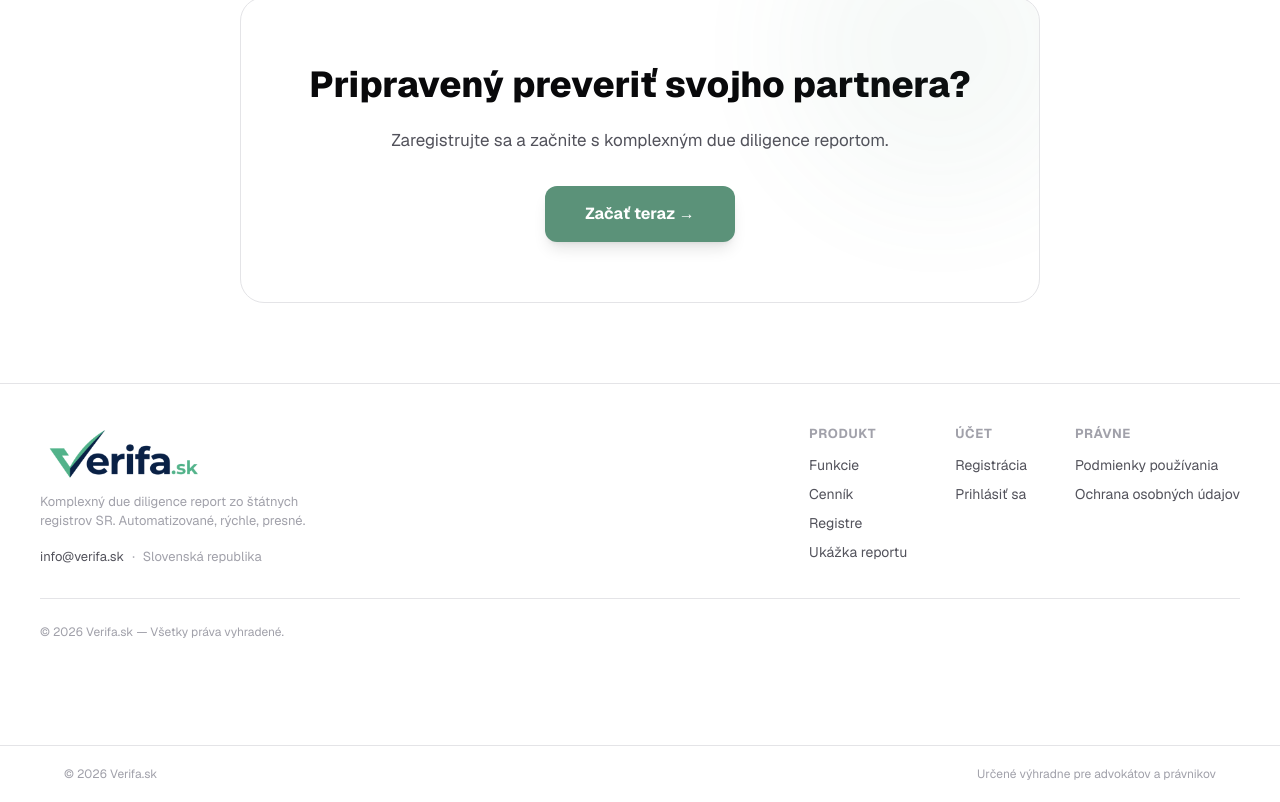
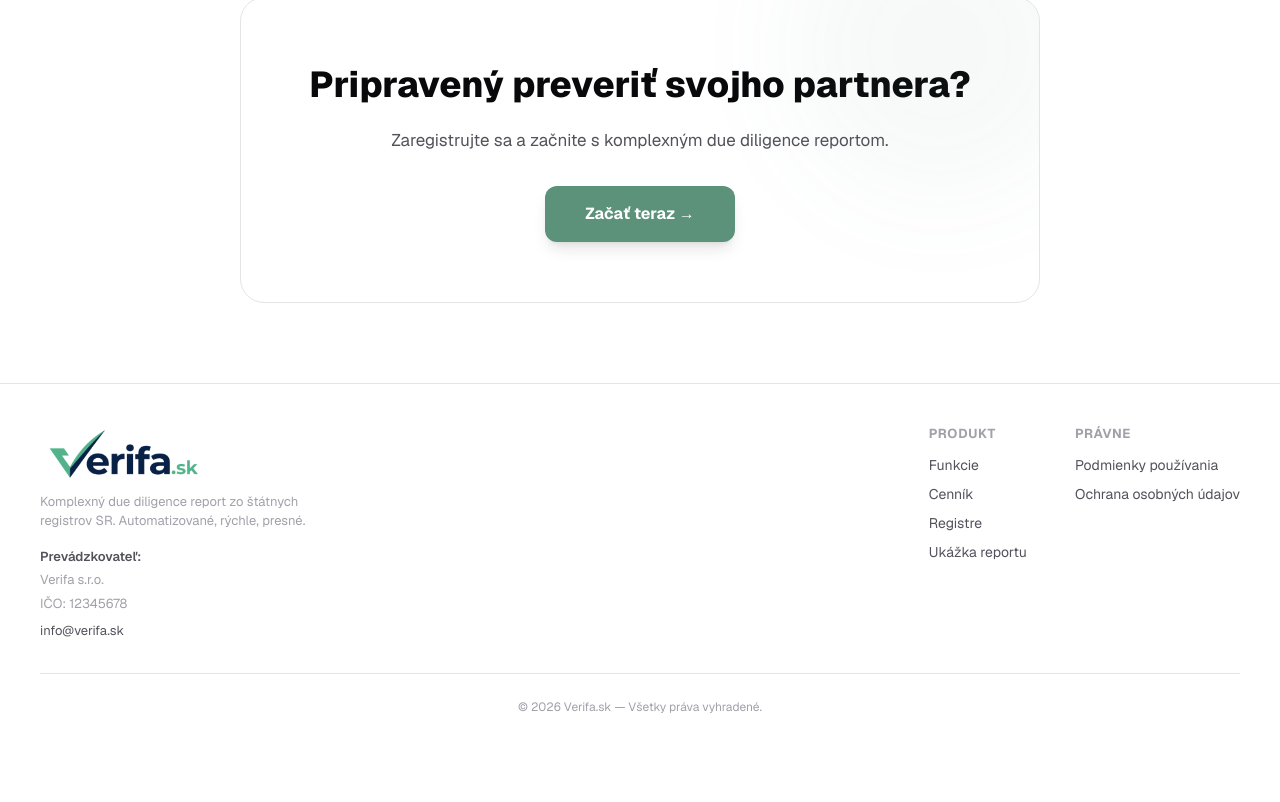
Before and after one commit to dusan02/scripta, a Next.js app in the folder frontend/: page / in a window 1280 px wide. Shown: the part 6248-7050 px from the top of the page. After the commit the page ends 7004 px from the top, so only its background shows below. Built offline with nearby package versions, Linux system fonts and the light colour scheme.

Commit message:
fix: hide global Footer on landing page, restructure footer — 2 columns, company info, remove double copyright + advokáti text

```diff
--- a/frontend/src/app/page.tsx
+++ b/frontend/src/app/page.tsx
@@ -643,10 +643,11 @@ export default function LandingPage() {
               <Logo size="md" />
             </div>
             <p style={{ fontSize: 13, color: "var(--text-muted)", maxWidth: 300, marginBottom: 16 }}>Komplexný due diligence report zo štátnych registrov SR. Automatizované, rýchle, presné.</p>
-            <div style={{ display: "flex", gap: 8, alignItems: "center" }}>
-              <a href="mailto:info@verifa.sk" style={{ fontSize: 13, color: "var(--text-secondary)", textDecoration: "none" }}>info@verifa.sk</a>
-              <span style={{ color: "var(--text-muted)", fontSize: 13 }}>·</span>
-              <span style={{ fontSize: 13, color: "var(--text-muted)" }}>Slovenská republika</span>
+            <div style={{ display: "flex", flexDirection: "column", gap: 4 }}>
+              <span style={{ fontSize: 13, color: "var(--text-secondary)", fontWeight: 600 }}>Prevádzkovateľ:</span>
+              <span style={{ fontSize: 13, color: "var(--text-muted)" }}>Verifa s.r.o.</span>
+              <span style={{ fontSize: 13, color: "var(--text-muted)" }}>IČO: 12345678</span>
+              <a href="mailto:info@verifa.sk" style={{ fontSize: 13, color: "var(--text-secondary)", textDecoration: "none", marginTop: 4 }}>info@verifa.sk</a>
             </div>
           </div>
 
@@ -661,13 +662,6 @@ export default function LandingPage() {
               </div>
             </div>
             <div>
-              <h4 style={{ fontSize: 13, fontWeight: 700, marginBottom: 12, textTransform: "uppercase", letterSpacing: "0.05em", color: "var(--text-muted)" }}>Účet</h4>
-              <div style={{ display: "flex", flexDirection: "column", gap: 8 }}>
-                <Link href="/register" style={{ fontSize: 14, color: "var(--text-secondary)", textDecoration: "none" }}>Registrácia</Link>
-                <Link href="/login" style={{ fontSize: 14, color: "var(--text-secondary)", textDecoration: "none" }}>Prihlásiť sa</Link>
-              </div>
-            </div>
-            <div>
               <h4 style={{ fontSize: 13, fontWeight: 700, marginBottom: 12, textTransform: "uppercase", letterSpacing: "0.05em", color: "var(--text-muted)" }}>Právne</h4>
               <div style={{ display: "flex", flexDirection: "column", gap: 8 }}>
                 <a href="/terms" style={{ fontSize: 14, color: "var(--text-secondary)", textDecoration: "none" }}>{t("home.terms")}</a>
@@ -677,7 +671,7 @@ export default function LandingPage() {
           </div>
         </div>
 
-        <div style={{ maxWidth: 1200, margin: "32px auto 0", paddingTop: 24, borderTop: "1px solid var(--border)", display: "flex", justifyContent: "space-between", flexWrap: "wrap", gap: 12 }} className="footer-bottom">
+        <div style={{ maxWidth: 1200, margin: "32px auto 0", paddingTop: 24, borderTop: "1px solid var(--border)", display: "flex", justifyContent: "center", flexWrap: "wrap", gap: 12 }} className="footer-bottom">
           <p style={{ fontSize: 12, color: "var(--text-muted)" }}>© {new Date().getFullYear()} Verifa.sk — {t("home.rights")}</p>
         </div>
       </footer>
--- a/frontend/src/components/Footer.tsx
+++ b/frontend/src/components/Footer.tsx
@@ -9,6 +9,7 @@ export default function Footer() {
   const t = useT();
 
   if (
+    pathname === "/" ||
     pathname === "/login" ||
     pathname === "/register" ||
     pathname === "/forgot-password" ||
```
